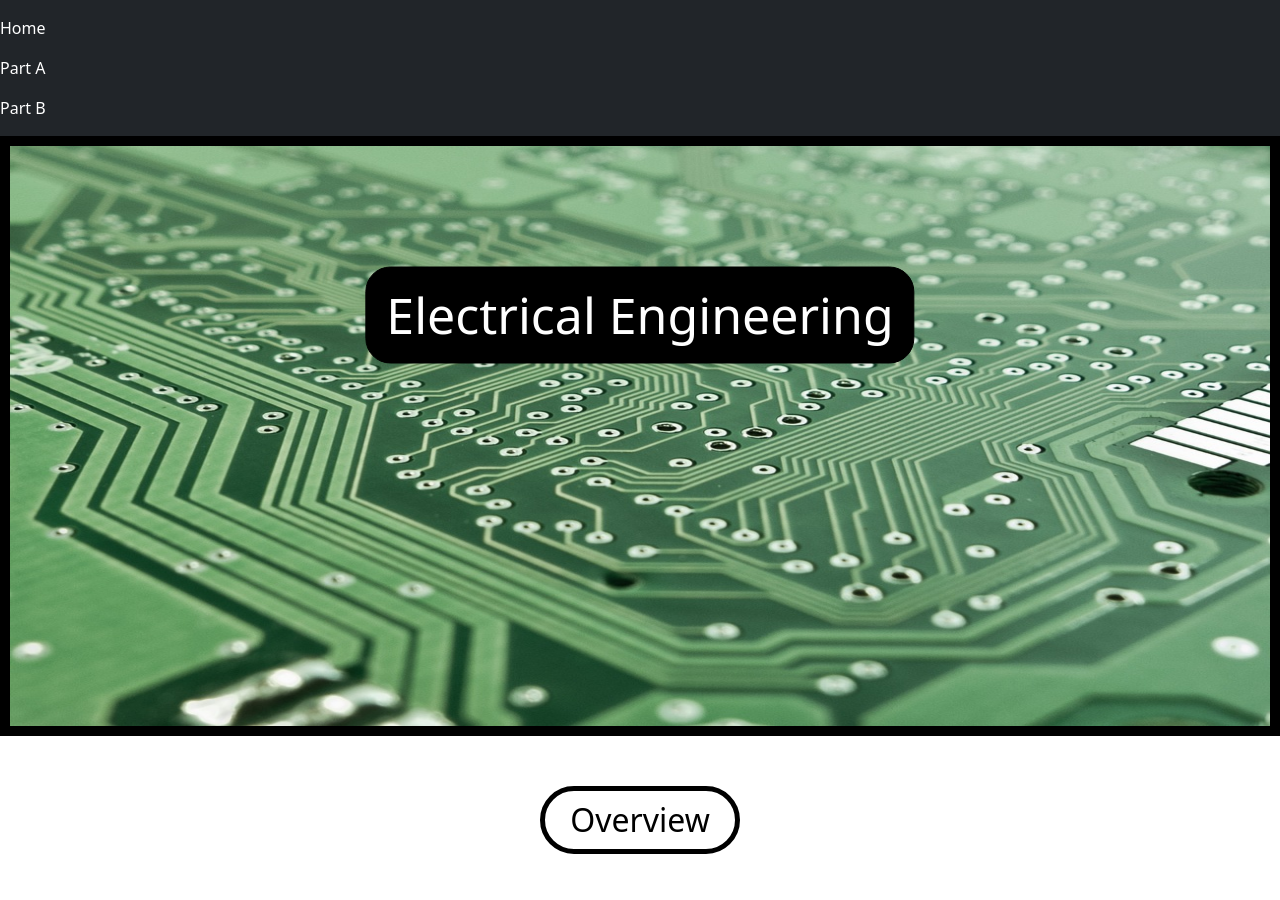
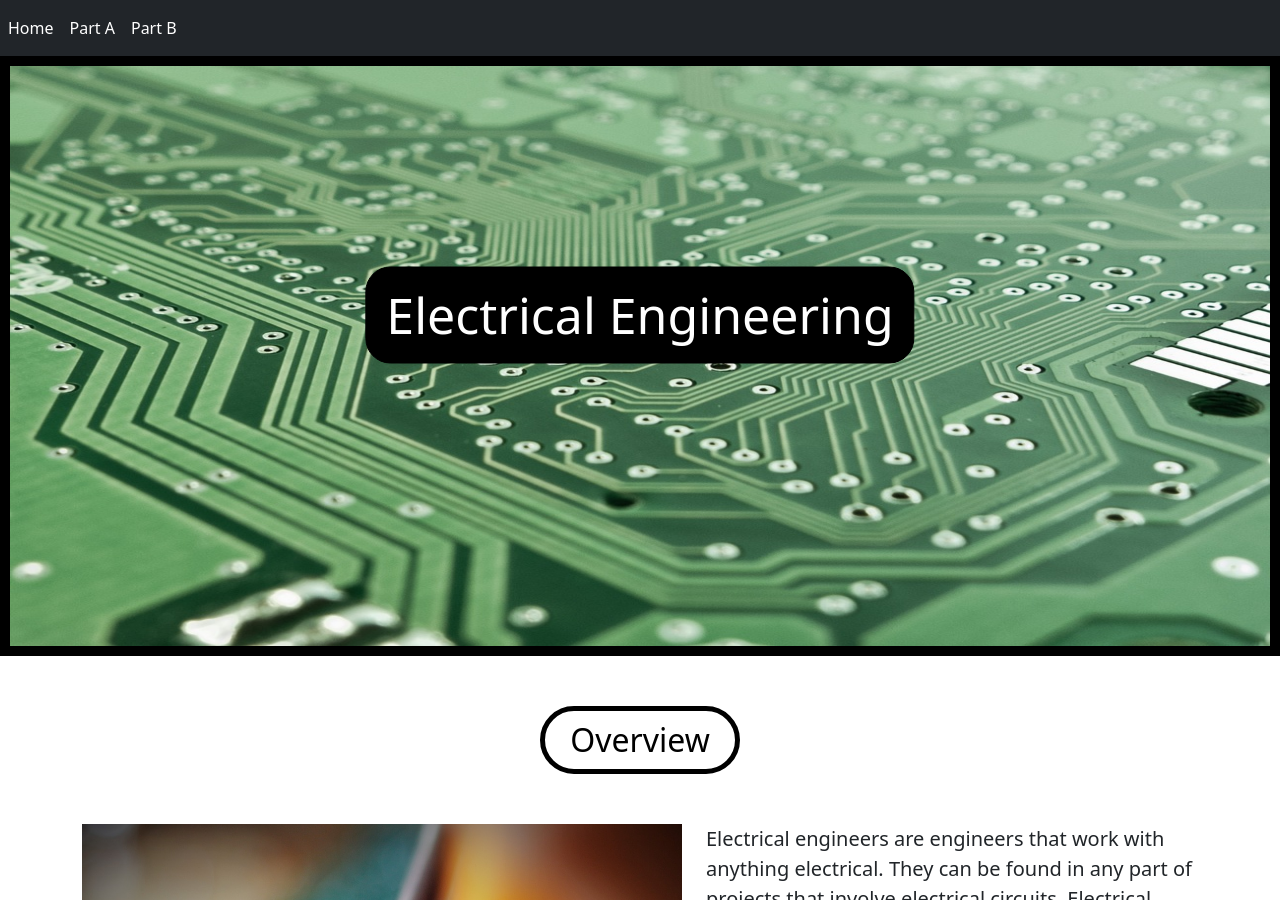
Before and after one commit to thomasd7021/sep10-freedom-project, a Jekyll site: the page built from index.html, in a window 1280 px wide and 900 px high. Built offline with Jekyll 4.4.1, drawn with Linux system fonts in a browser that asks for light colours.

Commit message:
Wed, May 31, 2023, 5:55 AM -04:00

```diff
--- a/_includes/nav.html
+++ b/_includes/nav.html
@@ -1,4 +1,4 @@
-<nav class="navbar sticky-top bg-dark" data-bs-theme="dark">
+<nav class="navbar sticky-top navbar-expand bg-dark" data-bs-theme="dark">
     <div class="container-fluid">
       <div class="row">
         <ul class="navbar-nav">
```
